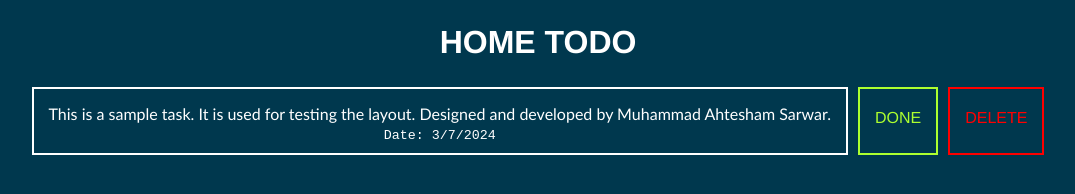
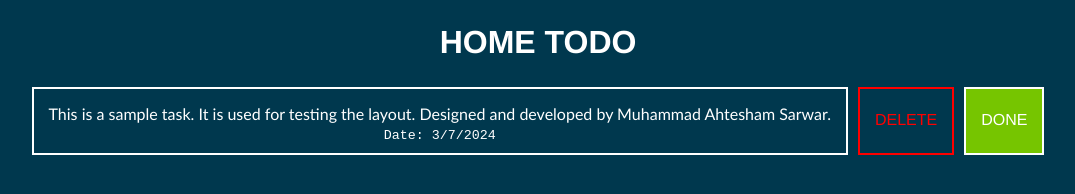
Before and after one commit to M786453/HomeTodo, a plain HTML site: page todo.html in a window 1280 px wide. In both pictures the pointer is over the element "DONE". Shown: the whole page, without its empty margins (102-1177 px from the left). Drawn offline with Linux system fonts and the light colour scheme.

Commit message:
todo design updated

```diff
--- a/assets/style/style.css
+++ b/assets/style/style.css
@@ -87,13 +87,19 @@ body{
 }
 
 .todo-action div{
-    padding: 20px 15px 15px 15px;
+    padding: 22px 15px 15px 15px;
     margin: 0px 0px 0px 10px;
 }
 
 .todo-action .done{
-    border: 2px solid greenyellow;
-    color: greenyellow;
+    border: 2px solid rgb(118, 197, 0);
+    color: rgb(118, 197, 0);
+}
+
+.todo-action .done:hover{
+    border: 2px solid white;
+    background-color: rgb(118, 197, 0);
+    color: white;
 }
 
 .todo-action .delete{
@@ -101,6 +107,12 @@ body{
     color: red;
 }
 
+.todo-action .delete:hover{
+    border: 2px solid white;
+    background-color: red;
+    color: white;
+}
+
 /** TODO ACTIONS **/
 
 
--- a/todo.html
+++ b/todo.html
@@ -32,8 +32,8 @@
                         <div class="date">Date: 3/7/2024</div>
                     </div>
                     <div class="todo-action">
+                        <div class="delete">DELETE</div>
                         <div class="done">DONE</div>
-                        <div class="delete">DELETE</div>
                     </div>
                 </td>
             </tr>
```
